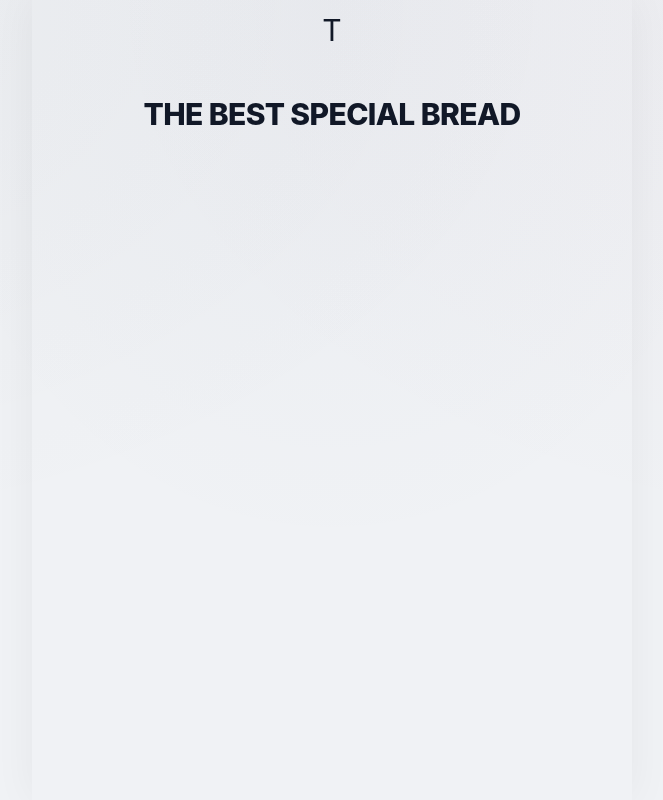
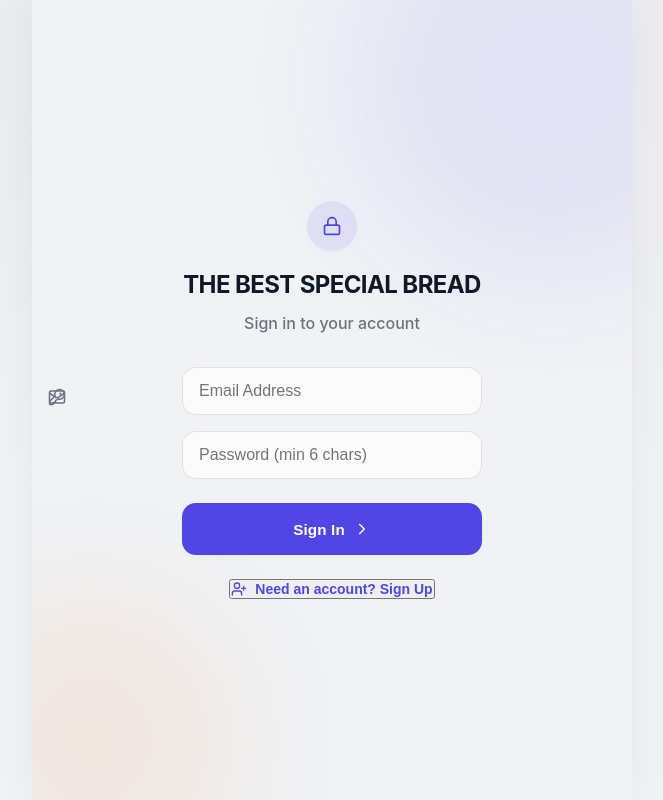
Before and after one commit to muhammadsaniishaq/bread, a React (Vite) app: page /login in a window 1280 px wide. Shown: the whole page, without its empty margins (308-971 px from the left). Built offline with nearby package versions, Linux system fonts and the light colour scheme.

Commit message:
feat: phase 1 - migrate to robust Supabase Authentication with Role Support

```diff
--- a/package.json
+++ b/package.json
@@ -10,6 +10,7 @@
     "preview": "vite preview"
   },
   "dependencies": {
+    "@supabase/supabase-js": "^2.99.2",
     "framer-motion": "^12.36.0",
     "html2canvas": "^1.4.1",
     "html5-qrcode": "^2.3.8",
--- a/src/App.tsx
+++ b/src/App.tsx
@@ -1,6 +1,7 @@
 import React, { useEffect } from 'react';
 import { BrowserRouter as Router, Routes, Route } from 'react-router-dom'; // Changed BrowserRouter to Router
-import { AppProvider, useAppContext } from './store/AppContext';
+import { AppProvider } from './store/AppContext';
+import { AuthProvider, useAuth } from './store/AuthContext';
 import { LanguageProvider } from './store/LanguageContext';
 import ProtectedRoute from './components/ProtectedRoute';
 import Layout from './components/Layout';
@@ -23,7 +24,8 @@ import BakeryReceipt from './pages/BakeryReceipt';
 import { SplashScreen } from './components/SplashScreen';
 
 const AppContent: React.FC = () => {
-  const { isAuthenticated, loading, logout } = useAppContext();
+  const { user, loading, signOut } = useAuth();
+  const isAuthenticated = !!user;
   const [showSplash, setShowSplash] = React.useState(true);
 
   const theme = localStorage.getItem('theme') as 'light' | 'dark' || 'light';
@@ -41,7 +43,7 @@ const AppContent: React.FC = () => {
       clearTimeout(timeoutId);
       if (isAuthenticated) {
         timeoutId = setTimeout(() => {
-          logout();
+          signOut();
         }, 5 * 60 * 1000); // 5 minutes
       }
     };
@@ -57,7 +59,7 @@ const AppContent: React.FC = () => {
       clearTimeout(timeoutId);
       events.forEach(event => document.removeEventListener(event, resetTimer));
     };
-  }, [isAuthenticated, logout]);
+  }, [isAuthenticated, signOut]);
 
   if (loading) {
     return <div style={{display:'flex', justifyContent:'center', alignItems:'center', height:'100vh', backgroundColor:'var(--background-color)', color:'var(--primary-color)'}}>Loading App Data...</div>;
@@ -102,9 +104,11 @@ const AppContent: React.FC = () => {
 
 function App() {
   return (
-    <AppProvider>
-      <AppContent />
-    </AppProvider>
+    <AuthProvider>
+      <AppProvider>
+        <AppContent />
+      </AppProvider>
+    </AuthProvider>
   );
 }
 
--- a/src/components/ProtectedRoute.tsx
+++ b/src/components/ProtectedRoute.tsx
@@ -1,12 +1,17 @@
 import React from 'react';
-import { Navigate } from 'react-router-dom';
-import { useAppContext } from '../store/AppContext';
+import { Navigate, useLocation } from 'react-router-dom';
+import { useAuth } from '../store/AuthContext';
 
 export const ProtectedRoute: React.FC<{ children: React.ReactNode }> = ({ children }) => {
-  const { isAuthenticated } = useAppContext();
+  const { user, loading } = useAuth();
+  const location = useLocation();
 
-  if (!isAuthenticated) {
-    return <Navigate to="/login" replace />;
+  if (loading) {
+    return <div style={{display:'flex', justifyContent:'center', alignItems:'center', height:'100vh', backgroundColor:'var(--background-color)', color:'var(--primary-color)'}}>Loading Application...</div>;
+  }
+
+  if (!user) {
+    return <Navigate to="/login" state={{ from: location }} replace />;
   }
 
   return <>{children}</>;
--- /dev/null
+++ b/src/lib/supabase.ts
@@ -0,0 +1,6 @@
+import { createClient } from '@supabase/supabase-js';
+
+const supabaseUrl = import.meta.env.VITE_SUPABASE_URL || '';
+const supabaseAnonKey = import.meta.env.VITE_SUPABASE_ANON_KEY || '';
+
+export const supabase = createClient(supabaseUrl, supabaseAnonKey);
--- a/src/pages/Login.tsx
+++ b/src/pages/Login.tsx
@@ -1,70 +1,59 @@
 import React, { useState, useEffect } from 'react';
 import { useNavigate } from 'react-router-dom';
-import { useAppContext } from '../store/AppContext';
-import { motion, AnimatePresence } from 'framer-motion';
-import { Lock, Delete, Mail, KeyRound, ChevronRight } from 'lucide-react';
+import { useAuth } from '../store/AuthContext';
+import { supabase } from '../lib/supabase';
+import { motion } from 'framer-motion';
+import { Lock, Mail, KeyRound, ChevronRight, UserPlus } from 'lucide-react';
 import './Login.css';
 
 export const Login: React.FC = () => {
-  const { login, isAuthenticated, appSettings } = useAppContext();
+  const { user } = useAuth();
   const navigate = useNavigate();
 
-  const [step, setStep] = useState<1 | 2>(() => {
-    return localStorage.getItem('emailLoginRemembered') === 'true' ? 2 : 1;
-  });
+  const [isLogin, setIsLogin] = useState(true);
   const [email, setEmail] = useState('');
   const [password, setPassword] = useState('');
-  const [credError, setCredError] = useState('');
-  const [pin, setPin] = useState('');
-  const [pinError, setPinError] = useState(false);
+  const [errorMsg, setErrorMsg] = useState('');
+  const [loading, setLoading] = useState(false);
 
-  // If already authenticated, redirect to home
   useEffect(() => {
-    if (isAuthenticated) {
+    if (user) {
       navigate('/', { replace: true });
     }
-  }, [isAuthenticated, navigate]);
+  }, [user, navigate]);
 
-  useEffect(() => {
-    if (step === 2 && pin.length === 4) {
-      const success = login(pin);
-      if (!success) {
-        setPinError(true);
-        setTimeout(() => {
-          setPin('');
-          setPinError(false);
-        }, 500);
+  const handleSubmit = async (e: React.FormEvent) => {
+    e.preventDefault();
+    setErrorMsg('');
+    setLoading(true);
+
+    try {
+      if (isLogin) {
+        const { error } = await supabase.auth.signInWithPassword({ email, password });
+        if (error) throw error;
       } else {
-        navigate('/', { replace: true });
+        // First user signed up should become MANAGER to preserve owner rights
+        const { error } = await supabase.auth.signUp({
+          email,
+          password,
+          options: {
+            data: {
+              role: 'MANAGER' // Default to manager for the business owner during migration
             }
           }
-  }, [pin, login, step, navigate]);
-
-  const handleCredentialSubmit = (e: React.FormEvent) => {
-    e.preventDefault();
-    const targetEmail = appSettings?.adminEmail || 'muhammadsaniiyaku3@gmail.com';
-    const targetPassword = appSettings?.adminPassword || '12,Abumafhal';
-
-    if (email.toLowerCase().trim() === targetEmail.toLowerCase() && password === targetPassword) {
-      setCredError('');
-      localStorage.setItem('emailLoginRemembered', 'true');
-      setStep(2);
-    } else {
-      setCredError('Invalid email or password');
+        });
+        if (error) throw error;
+        setErrorMsg('Success! Logging you in shortly...');
       }
-  };
-
-  const handleNumpad = (num: string) => {
-    if (pin.length < 4 && !pinError) setPin(prev => prev + num);
-  };
-
-  const handleDelete = () => {
-    if (!pinError) setPin(prev => prev.slice(0, -1));
+    } catch (err: any) {
+      setErrorMsg(err.message || 'Authentication failed');
+    } finally {
+      setLoading(false);
+    }
   };
 
   return (
     <div className="login-container flex flex-col items-center justify-center">
-      {/* Premium Background Blurs */}
       <div className="login-bg-shape shape-top-right"></div>
       <div className="login-bg-shape shape-bottom-left"></div>
 
@@ -77,32 +66,17 @@ export const Login: React.FC = () => {
           initial={{ scale: 0 }}
           animate={{ scale: 1 }}
           transition={{ type: 'spring', bounce: 0.5, delay: 0.1 }}
-          className="login-icon-wrapper flex items-center justify-center mb-4 text-primary overflow-hidden"
+          className="login-icon-wrapper flex items-center justify-center mb-4 text-primary overflow-hidden bg-surface"
         >
-          {appSettings?.logo ? (
-            <img src={appSettings.logo} alt="Company Logo" className="w-full h-full object-cover" />
-          ) : (
           <Lock size={20} />
-          )}
         </motion.div>
 
-        <h1 className="text-center mb-2 login-title">
-          {appSettings?.companyName || 'BreadApp'}
-        </h1>
+        <h1 className="text-center mb-2 login-title" style={{color: 'var(--text-primary)'}}>THE BEST SPECIAL BREAD</h1>
         <p className="text-center text-secondary mb-8 font-medium">
-          {step === 1 ? 'Sign in to your account' : 'Enter Master PIN to continue'}
+          {isLogin ? 'Sign in to your account' : 'Create a new account'}
         </p>
 
-        <AnimatePresence mode="wait">
-          {step === 1 ? (
-            <motion.form
-              key="step1"
-              initial={{ opacity: 0, x: -20 }}
-              animate={{ opacity: 1, x: 0 }}
-              exit={{ opacity: 0, x: -20 }}
-              onSubmit={handleCredentialSubmit}
-              className="login-form w-full"
-            >
+        <form onSubmit={handleSubmit} className="login-form w-full">
           <div className="form-group mb-4 relative">
             <div className="input-icon text-secondary">
               <Mail size={18} />
@@ -123,109 +97,27 @@ export const Login: React.FC = () => {
             <input
               type="password"
               className="form-input login-input"
-                  placeholder="Password"
+              placeholder="Password (min 6 chars)"
               value={password}
               onChange={e => setPassword(e.target.value)}
               required
+              minLength={6}
             />
           </div>
 
-              {credError && <p className="text-danger text-sm mb-4 text-center font-bold">{credError}</p>}
+          {errorMsg && <p className="text-danger text-sm mb-4 text-center font-bold px-4">{errorMsg}</p>}
 
-              <button type="submit" className="btn btn-primary w-full flex items-center justify-center gap-2 login-btn">
-                Continue <ChevronRight size={18} />
+          <button type="submit" disabled={loading} className="btn btn-primary w-full flex items-center justify-center gap-2 login-btn">
+            {loading ? 'Processing...' : (isLogin ? 'Sign In' : 'Create Account')} <ChevronRight size={18} />
           </button>
-            </motion.form>
-          ) : (
-            <motion.div
-              key="step2"
-              initial={{ opacity: 0, scale: 0.95, y: 20 }}
-              animate={{ opacity: 1, scale: 1, y: 0 }}
-              exit={{ opacity: 0, scale: 0.95, y: -20 }}
-              className="login-pin-card w-full flex flex-col items-center"
-            >
-              <div className="login-card-bg shape-top-left"></div>
-              <div className="login-card-bg shape-bottom-right"></div>
-
-              {/* PIN Dots */}
-              <motion.div
-                className="flex justify-center gap-4 mb-8 items-center z-10 pin-dots-container"
-                animate={pinError ? { x: [-10, 10, -10, 10, 0] } : {}}
-                transition={{ duration: 0.4 }}
-              >
-                {[0, 1, 2, 3].map(i => {
-                  const isFilled = pin.length > i;
-                  return (
-                    <motion.div
-                      key={i}
-                      initial={false}
-                      animate={{
-                        scale: isFilled ? 1.2 : 1,
-                        backgroundColor: pinError
-                          ? 'var(--danger-color)'
-                          : isFilled
-                            ? 'var(--primary-color)'
-                            : 'transparent',
-                        borderColor: pinError
-                          ? 'var(--danger-color)'
-                          : isFilled
-                            ? 'var(--primary-color)'
-                            : 'var(--border-color)'
-                      }}
-                      className="pin-dot"
-                      style={{
-                        boxShadow: isFilled && !pinError ? '0 0 12px rgba(var(--primary-rgb), 0.6)' : 'none'
-                      }}
-                    />
-                  );
-                })}
-              </motion.div>
-
-              {/* iOS Style Numpad */}
-              <div className="numpad-grid z-10">
-                {[1, 2, 3, 4, 5, 6, 7, 8, 9].map(num => (
-                  <motion.button
-                    key={num}
-                    type="button"
-                    onClick={() => handleNumpad(num.toString())}
-                    whileHover={{ scale: 1.05 }}
-                    whileTap={{ scale: 0.92, backgroundColor: 'var(--primary-color)', color: '#fff', borderColor: 'transparent' }}
-                    className="numpad-btn"
-                  >
-                    {num}
-                  </motion.button>
-                ))}
-                <div /> {/* Empty slot */}
-                <motion.button
-                  type="button"
-                  onClick={() => handleNumpad('0')}
-                  whileHover={{ scale: 1.05 }}
-                  whileTap={{ scale: 0.92, backgroundColor: 'var(--primary-color)', color: '#fff', borderColor: 'transparent' }}
-                  className="numpad-btn"
-                >
-                  0
-                </motion.button>
-                <motion.button
-                  type="button"
-                  onClick={handleDelete}
-                  whileHover={{ scale: 1.1, color: 'var(--danger-color)' }}
-                  whileTap={{ scale: 0.9 }}
-                  className="numpad-btn numpad-delete text-secondary"
-                >
-                  <Delete size={28} strokeWidth={1.5} />
-                </motion.button>
-              </div>
+        </form>
 
         <button
-                type="button"
-                onClick={() => { setStep(1); setPin(''); }}
-                className="mt-8 text-secondary text-sm font-semibold flex items-center gap-1 z-10 back-btn"
+          onClick={() => { setIsLogin(!isLogin); setErrorMsg(''); }}
+          className="mt-6 text-primary text-sm font-bold flex items-center gap-2 hover:underline z-10"
         >
-                <ChevronRight size={16} style={{transform: 'rotate(180deg)'}} /> Back to Email Login
+          {isLogin ? <><UserPlus size={16}/> Need an account? Sign Up</> : 'Already have an account? Sign In'}
         </button>
-            </motion.div>
-          )}
-        </AnimatePresence>
       </motion.div>
     </div>
   );
--- a/src/pages/Settings.tsx
+++ b/src/pages/Settings.tsx
@@ -6,9 +6,10 @@ import { AnimatedPage } from '../components/AnimatedPage';
 import { DownloadCloud, UploadCloud, LogOut, Check } from 'lucide-react';
 import { exportData, importData } from '../store/backup';
 import { useTranslation } from '../store/LanguageContext';
-
+import { useAuth } from '../store/AuthContext';
 export const Settings: React.FC = () => {
-  const { products, addProduct, updateProduct, deleteProduct, updatePin, refreshData, logout, appSettings, updateSettings } = useAppContext();
+  const { products, addProduct, updateProduct, deleteProduct, updatePin, refreshData, appSettings, updateSettings, logout } = useAppContext();
+  const { signOut } = useAuth();
   const { t, language, setLanguage } = useTranslation();
   const theme = document.documentElement.getAttribute('data-theme') || 'light';
 
@@ -196,7 +197,7 @@ export const Settings: React.FC = () => {
       <div className="container">
         <div className="flex justify-between items-center mb-6">
           <h1 className="text-2xl font-bold">{t('set.title')}</h1>
-          <button className="btn btn-outline btn-icon border-danger text-danger" onClick={logout} title={t('set.logout')}>
+          <button className="btn btn-outline btn-icon border-danger text-danger" onClick={async () => { logout(); await signOut(); }} title={t('set.logout')}>
             <LogOut size={20} />
           </button>
         </div>
--- /dev/null
+++ b/src/store/AuthContext.tsx
@@ -0,0 +1,54 @@
+import React, { createContext, useContext, useEffect, useState } from 'react';
+import { supabase } from '../lib/supabase';
+import type { User } from '@supabase/supabase-js';
+
+export type UserRole = 'MANAGER' | 'STORE_KEEPER' | 'SUPPLIER' | 'CUSTOMER';
+
+interface AuthContextType {
+  user: User | null;
+  role: UserRole | null;
+  loading: boolean;
+  signOut: () => Promise<void>;
+}
+
+const AuthContext = createContext<AuthContextType | undefined>(undefined);
+
+export const AuthProvider: React.FC<{ children: React.ReactNode }> = ({ children }) => {
+  const [user, setUser] = useState<User | null>(null);
+  const [role, setRole] = useState<UserRole | null>(null);
+  const [loading, setLoading] = useState(true);
+
+  useEffect(() => {
+    supabase.auth.getSession().then(({ data: { session } }) => {
+      setUser(session?.user ?? null);
+      setRole((session?.user?.user_metadata?.role as UserRole) || (session?.user ? 'CUSTOMER' : null));
+      setLoading(false);
+    });
+
+    const { data: { subscription } } = supabase.auth.onAuthStateChange((_event, session) => {
+      setUser(session?.user ?? null);
+      setRole((session?.user?.user_metadata?.role as UserRole) || (session?.user ? 'CUSTOMER' : null));
+      setLoading(false);
+    });
+
+    return () => subscription.unsubscribe();
+  }, []);
+
+  const signOut = async () => {
+    await supabase.auth.signOut();
+  };
+
+  return (
+    <AuthContext.Provider value={{ user, role, loading, signOut }}>
+      {children}
+    </AuthContext.Provider>
+  );
+};
+
+export const useAuth = () => {
+  const context = useContext(AuthContext);
+  if (context === undefined) {
+    throw new Error('useAuth must be used within an AuthProvider');
+  }
+  return context;
+};
```
Also changed, not shown: src/components/RoleGuard.tsx (added, +20 -0 lines), 2 other files (tests, documents, lock files or other folders). Lines whose indentation alone changed are shown as unchanged.
